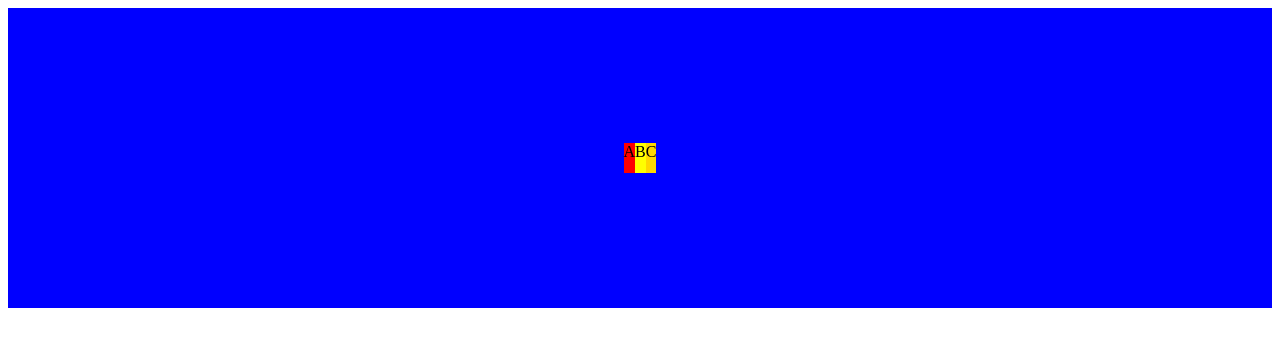
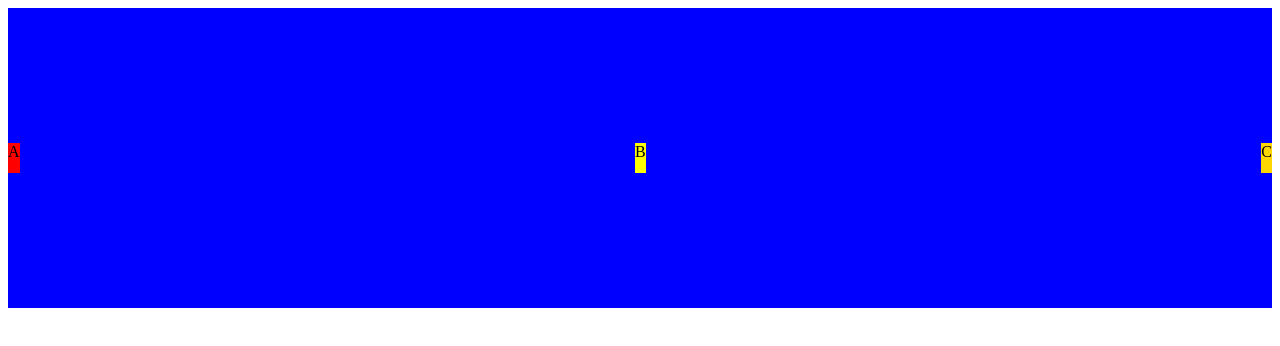
Before and after one commit to SuperNova-94/flexbox-intro, a plain HTML site: page index.html in a window 1280 px wide. Drawn offline with Linux system fonts and the light colour scheme.

Commit message:
Testing out different justify-content properties

```diff
--- a/style.css
+++ b/style.css
@@ -1,7 +1,8 @@
 .parent {
     background-color: blue;
     display: flex;
-    justify-content: center; /* Aligns the items in the center horizontally  */
+    justify-content: space-around;
+    justify-content: space-between;
 
     height: 300px;
     align-items: center; /* Aligns the items vertically in the center */
```
